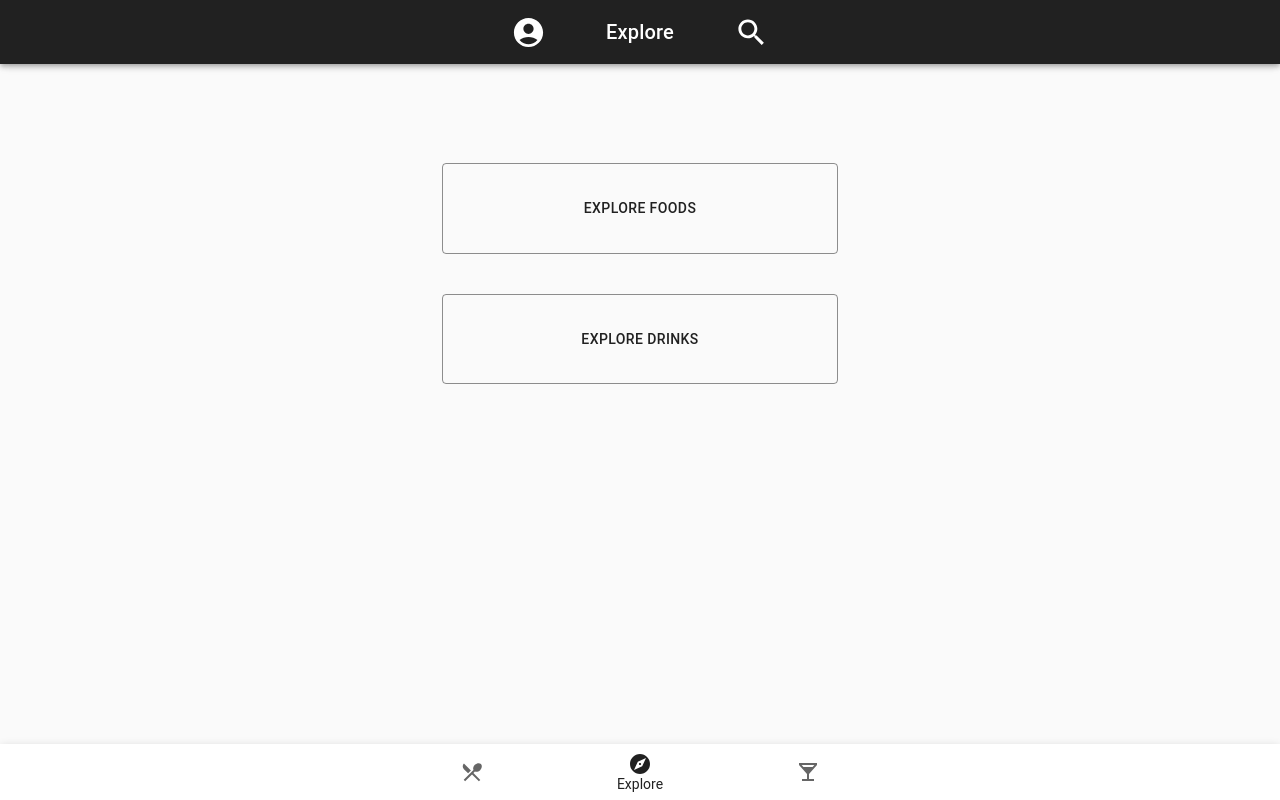
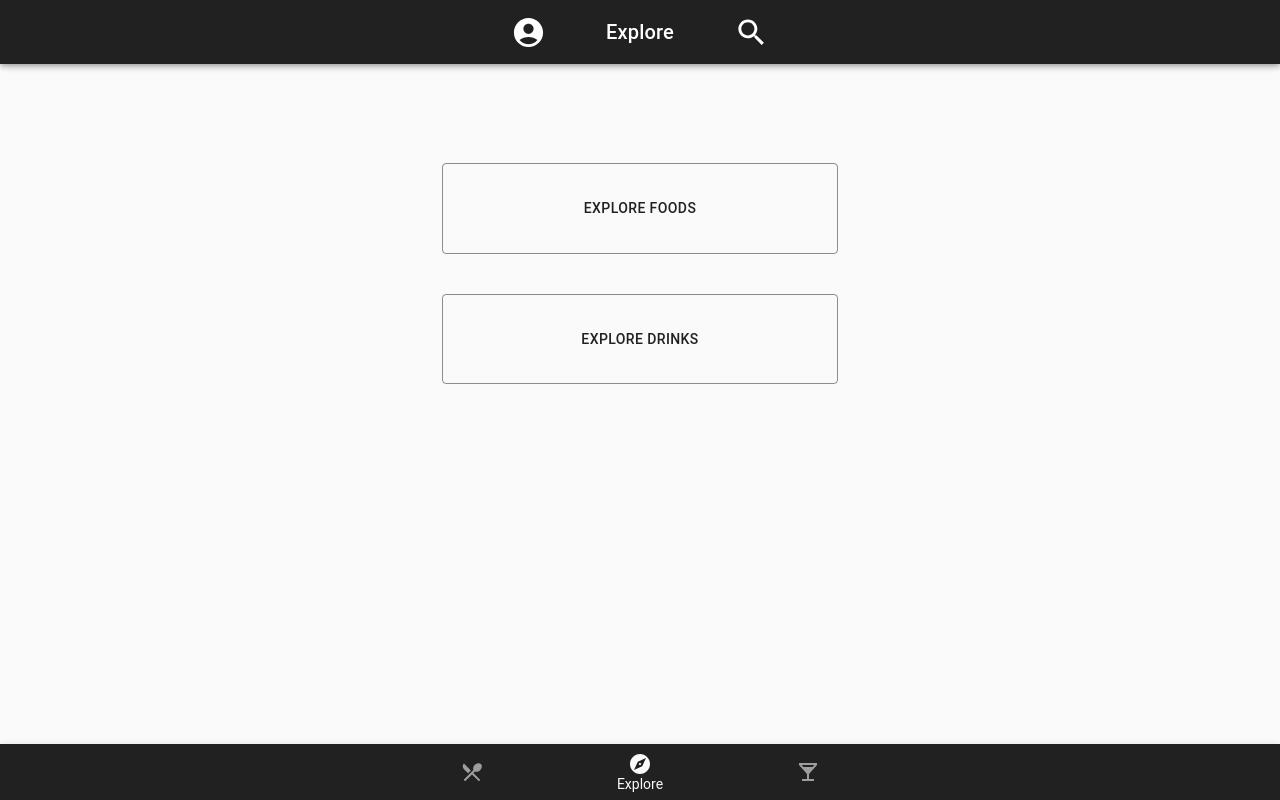
Before and after one commit to matheuspor/recipes-app, a React (Create React App) app: page /recipes-app/explore in a window 1280 px wide. Built offline with nearby package versions, Linux system fonts and the light colour scheme.

Commit message:
add styles to footer

```diff
--- a/src/components/Footer/index.jsx
+++ b/src/components/Footer/index.jsx
@@ -28,6 +28,15 @@ export default function Footer() {
           onChange={ (event, newValue) => {
             setValue(newValue);
           } }
+          sx={ {
+            backgroundColor: 'primary.main',
+            '& .Mui-selected, .Mui-selected > svg': {
+              color: 'background.default',
+            },
+            '& .MuiBottomNavigationAction-root, svg': {
+              color: 'secondary.main',
+            },
+          } }
         >
           <BottomNavigationAction
             onClick={ () => navigate('/recipes-app/foods') }
--- a/src/components/Header/SearchButton/index.jsx
+++ b/src/components/Header/SearchButton/index.jsx
@@ -1,7 +1,7 @@
 import PropTypes from 'prop-types';
 import React, { useState } from 'react';
-import { Button, FormControlLabel, Menu,
-  MenuItem, Radio, RadioGroup, TextField } from '@mui/material';
+import { Button, FormControlLabel, Grid, Menu,
+  Radio, RadioGroup, TextField } from '@mui/material';
 import client from '../../../services/reactQueryClient';
 import { searchAndFetchMeals } from '../../../services/apiHelpers';
 
@@ -24,7 +24,7 @@ export default function SearchButton({ openPopover, closePopover }) {
       } }
       sx={ { mt: 3 } }
     >
-      <MenuItem sx={ { p: 2 } }>
+      <Grid item display="flex" sx={ { mx: 2, mb: 1 } }>
         <TextField
           inputRef={ (input) => input && input.focus() }
           type="text"
@@ -39,17 +39,25 @@ export default function SearchButton({ openPopover, closePopover }) {
         >
           Search
         </Button>
-      </MenuItem>
-      <MenuItem sx={ { p: 2 } }>
+      </Grid>
+      <Grid item display="flex" sx={ { mx: 2 } }>
         <RadioGroup
           row
           defaultValue="Name"
           onChange={ ({ target: { value } }) => setCategory(value) }
         >
-          <FormControlLabel value="Name" control={ <Radio /> } label="Name" />
-          <FormControlLabel value="Ingredient" control={ <Radio /> } label="Ingredient" />
+          <FormControlLabel
+            value="Name"
+            control={ <Radio /> }
+            label="Name"
+          />
+          <FormControlLabel
+            value="Ingredient"
+            control={ <Radio /> }
+            label="Ingredient"
+          />
         </RadioGroup>
-      </MenuItem>
+      </Grid>
     </Menu>
   );
 }
```
